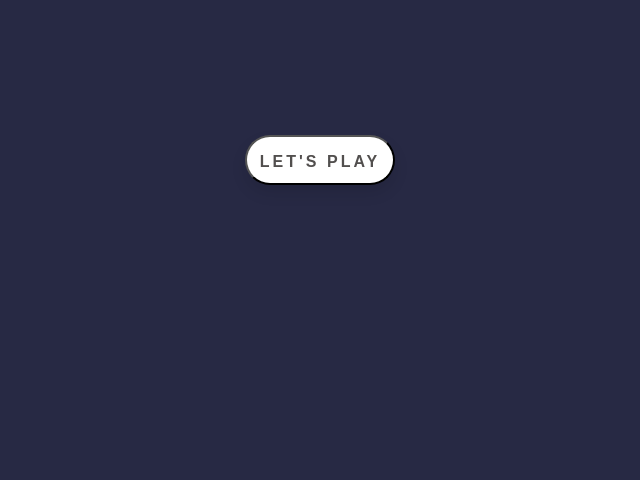
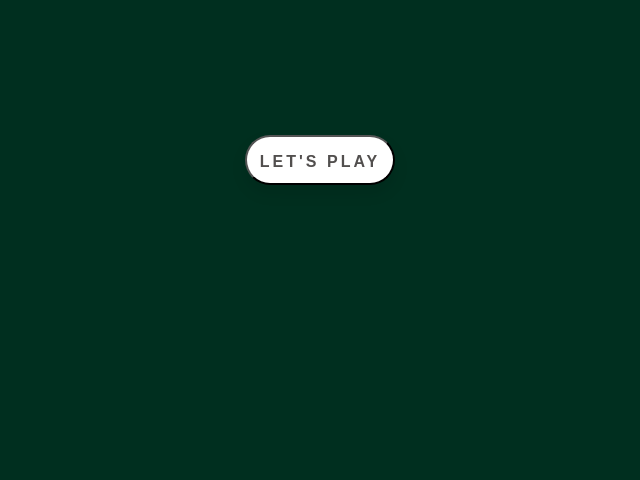
Before and after one commit to Ruslan-Belous/js_game_html_css, a website: page index.html in a window 1280 px wide. Shown: the part 320-800 px from the top of the page, without its empty margins (320-960 px from the left). Drawn offline with nearby package versions, Linux system fonts and the light colour scheme; some packages are replaced by stand-ins of ours; a script that the page names is missing.

Commit message:
initial commit

```diff
--- a/style.css
+++ b/style.css
@@ -6,7 +6,8 @@
 
 section {
   height: 100vh;
-  background-color: rgb(39, 41, 68);
+  /*   background-color: rgb(39, 41, 68); */
+  background-color: rgb(0, 47, 31);
   font-family: sans-serif;
   padding: 20px 0 0 0;
 }
```
Also changed, not shown: app.js (+6 -3 lines).
